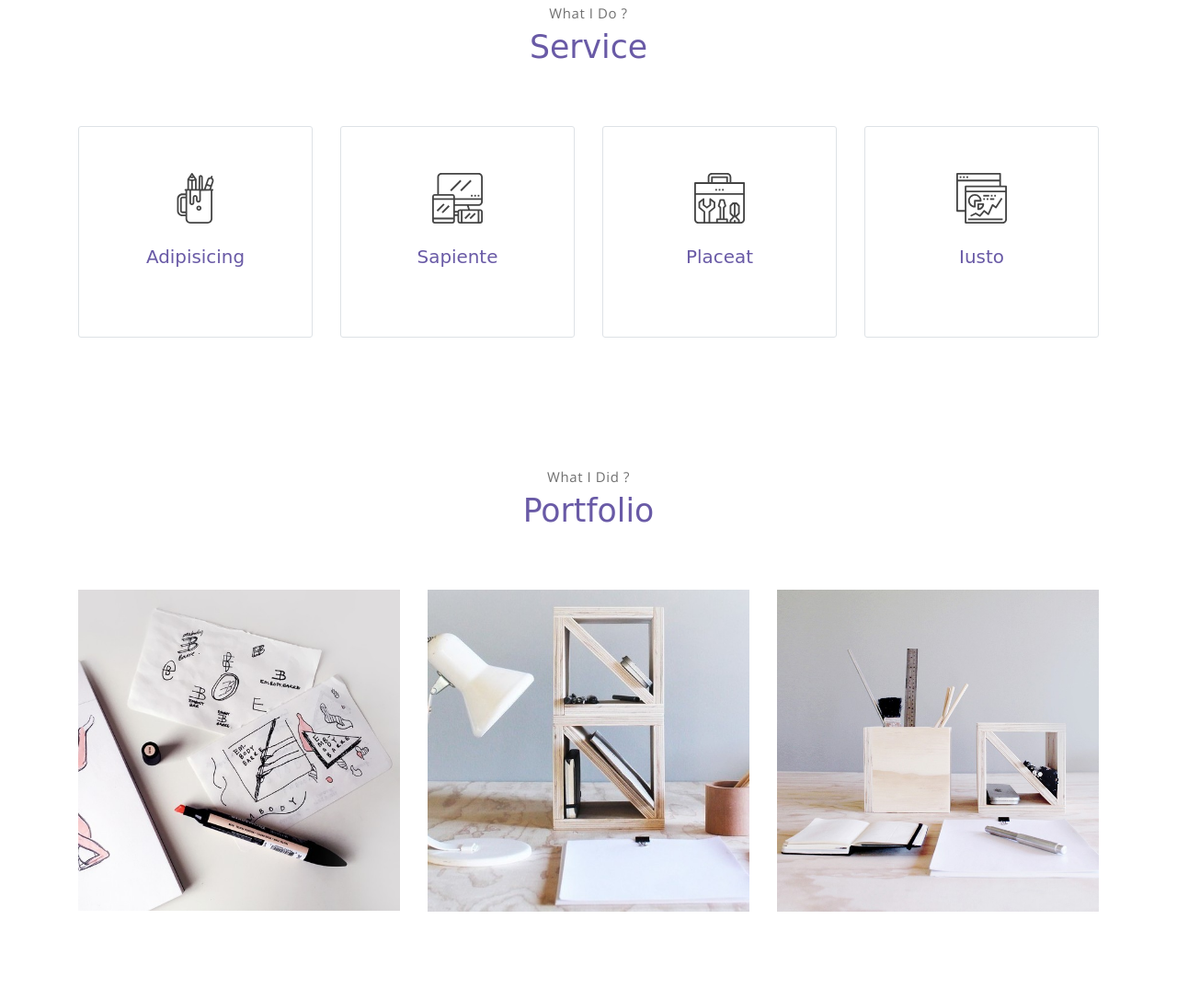
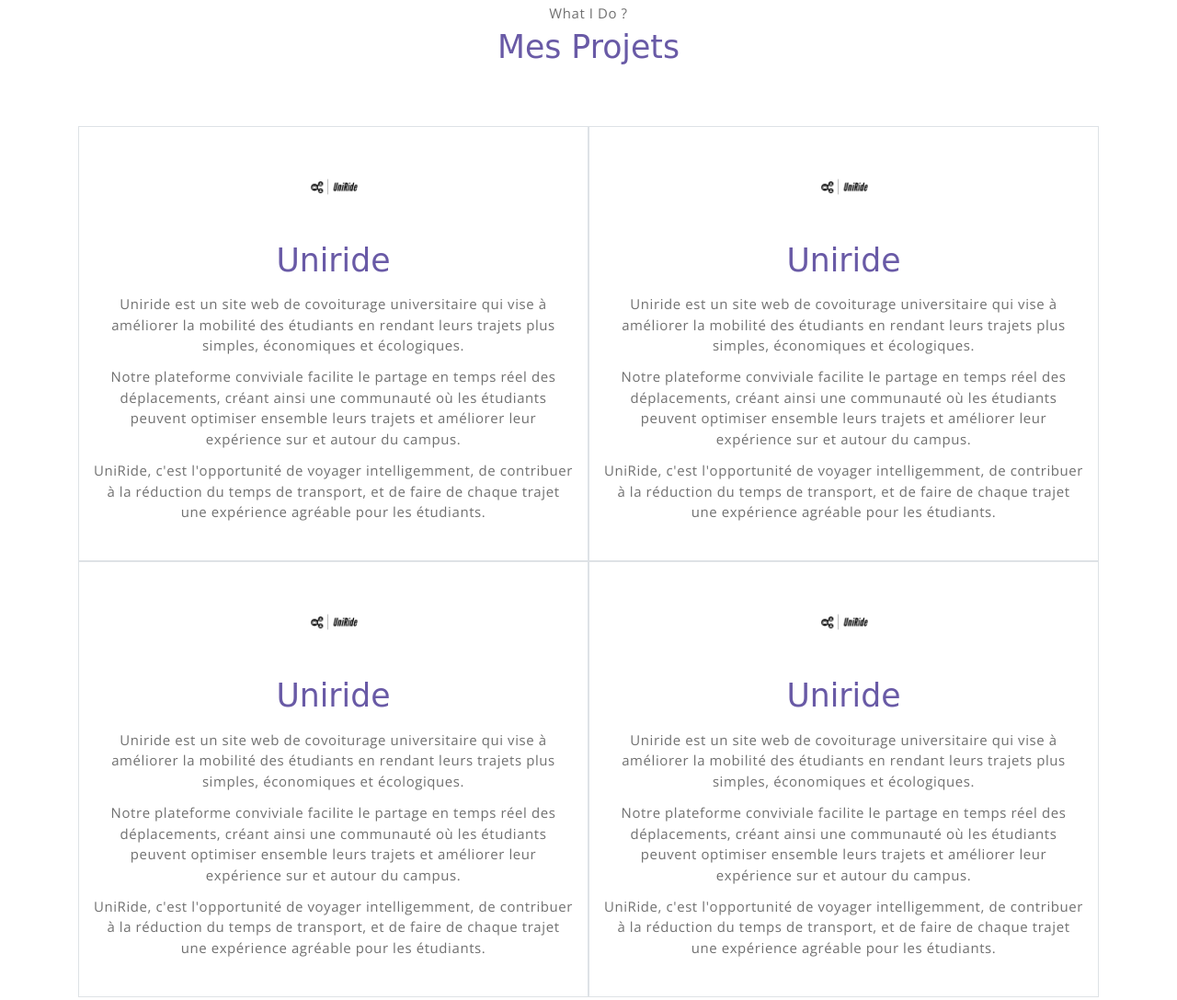
Before and after one commit to Ayoub-Bouaziz/Ayoub-Bouaziz.github.io, a website: page meyawo/public_html/index.html in a window 1280 px wide. Shown: the part 1363-2450 px from the top of the page at 92% size. Drawn offline with nearby package versions, Linux system fonts and the light colour scheme; files whose address does not match are found by name; a web font is replaced by a local one.

Commit message:
mes projet

```diff
--- a/meyawo/public_html/index.html
+++ b/meyawo/public_html/index.html
@@ -22,10 +22,13 @@
                     <a class="link" href="#home">Home</a>
                 </li>
                 <li class="item">
-                    <a class="link" href="#about">About</a>
+                    <a class="link" href="#about">Présentation</a>
                 </li>
                 <li class="item">
-                    <a class="link" href="#portfolio">Portfolio</a>
+                    <a class="link" href="#service">Mes Projets</a>
+                </li>
+                <li class="item">
+                    <a class="link" href="#portfolio">Mes Projets</a>
                 </li>
                 <li class="item">
                     <a class="link" href="#testmonial">Testmonial</a>
@@ -69,7 +72,7 @@
             <!-- about wrapper -->
             <div class="about">
                 <div class="about-img-holder">
-                    <img src="assets//miyo.jpg" class="about-img" alt="a">
+                    <img src="" class="about-img" alt="">
                 </div>
                 <div class="about-caption">
                     <p class="section-subtitle">Qui suis-je ?</p>
@@ -88,46 +91,71 @@
     <section class="section" id="service">
         <div class="container text-center">
             <p class="section-subtitle">What I Do ?</p>
-            <h6 class="section-title mb-6">Service</h6>
-            <!-- row -->
-            <div class="row">
-                <div class="col-md-6 col-lg-3">
-                    <div class="service-card">
-                        <div class="body">
-                            <img src="assets/imgs/pencil-case.svg" alt="Download free bootstrap 4 landing page, free boootstrap 4 templates, Download free bootstrap 4.1 landing page, free boootstrap 4.1.1 templates, meyawo Landing page" class="icon">
-                            <h6 class="title">Adipisicing</h6>
-                            <p class="subtitle">Labore velit culpa adipisci excepturi consequuntur itaque in nam molestias dolorem iste quod.</p>
+            <h6 class="section-title mb-6">Mes Projets</h6>
+                <div class="pricing-wrapper" >
+                    <div class="carre">
+                    <div class="pricing-card">
+                        <div class="pricing-card-header">
+                            <img class="pricing-card-icon" src="assets\imgs\UniRide-logos_black.png" alt="Download free bootstrap 4 landing page, free boootstrap 4 templates, Download free bootstrap 4.1 landing page, free boootstrap 4.1.1 templates, meyawo Landing page">
+                        </div>
+                        <div class="pricing-card-body">
+                            <h6 class="pricing-card-title">Uniride</h6>
+                            <div class="pricing-card-list">
+                                <p>Uniride est un site web de covoiturage universitaire qui vise à améliorer la mobilité des étudiants en rendant leurs trajets plus simples, économiques et écologiques.</p>
+                                <p> Notre plateforme conviviale facilite le partage en temps réel des déplacements, créant ainsi une communauté où les étudiants peuvent optimiser ensemble leurs trajets et améliorer leur expérience sur et autour du campus.</p>
+                                <p>UniRide, c'est l'opportunité de voyager intelligemment, de contribuer à la réduction du temps de transport, et de faire de chaque trajet une expérience agréable pour les étudiants.</p>
                             </div>
                         </div>
                         </div>
-                <div class="col-md-6 col-lg-3">
-                    <div class="service-card">
-                        <div class="body">
-                            <img src="assets/imgs/responsive.svg" alt="Download free bootstrap 4 landing page, free boootstrap 4 templates, Download free bootstrap 4.1 landing page, free boootstrap 4.1.1 templates, meyawo Landing page" class="icon">
-                            <h6 class="title">Sapiente</h6>
-                            <p class="subtitle">Labore velit culpa adipisci excepturi consequuntur itaque in nam molestias dolorem iste quod.</p>
+                    </div>
+                    <div class="carre">
+                        <div class="pricing-card">
+                            <div class="pricing-card-header">
+                                <img class="pricing-card-icon" src="assets\imgs\UniRide-logos_black.png" alt="Download free bootstrap 4 landing page, free boootstrap 4 templates, Download free bootstrap 4.1 landing page, free boootstrap 4.1.1 templates, meyawo Landing page">
+                            </div>
+                            <div class="pricing-card-body">
+                                <h6 class="pricing-card-title">Uniride</h6>
+                                <div class="pricing-card-list">
+                                    <p>Uniride est un site web de covoiturage universitaire qui vise à améliorer la mobilité des étudiants en rendant leurs trajets plus simples, économiques et écologiques.</p>
+                                    <p> Notre plateforme conviviale facilite le partage en temps réel des déplacements, créant ainsi une communauté où les étudiants peuvent optimiser ensemble leurs trajets et améliorer leur expérience sur et autour du campus.</p>
+                                    <p>UniRide, c'est l'opportunité de voyager intelligemment, de contribuer à la réduction du temps de transport, et de faire de chaque trajet une expérience agréable pour les étudiants.</p>
                                 </div>
                             </div>
                             </div>
-                <div class="col-md-6 col-lg-3">
-                    <div class="service-card">
-                        <div class="body">
-                            <img src="assets/imgs/toolbox.svg" alt="Download free bootstrap 4 landing page, free boootstrap 4 templates, Download free bootstrap 4.1 landing page, free boootstrap 4.1.1 templates, meyawo Landing page" class="icon">
-                            <h6 class="title">Placeat</h6>
-                            <p class="subtitle">Labore velit culpa adipisci excepturi consequuntur itaque in nam molestias dolorem iste quod.</p>
+                        </div>
+
+                        <div class="carre">
+                            <div class="pricing-card">
+                                <div class="pricing-card-header">
+                                    <img class="pricing-card-icon" src="assets\imgs\UniRide-logos_black.png" alt="Download free bootstrap 4 landing page, free boootstrap 4 templates, Download free bootstrap 4.1 landing page, free boootstrap 4.1.1 templates, meyawo Landing page">
+                                </div>
+                                <div class="pricing-card-body">
+                                    <h6 class="pricing-card-title">Uniride</h6>
+                                    <div class="pricing-card-list">
+                                        <p>Uniride est un site web de covoiturage universitaire qui vise à améliorer la mobilité des étudiants en rendant leurs trajets plus simples, économiques et écologiques.</p>
+                                        <p> Notre plateforme conviviale facilite le partage en temps réel des déplacements, créant ainsi une communauté où les étudiants peuvent optimiser ensemble leurs trajets et améliorer leur expérience sur et autour du campus.</p>
+                                        <p>UniRide, c'est l'opportunité de voyager intelligemment, de contribuer à la réduction du temps de transport, et de faire de chaque trajet une expérience agréable pour les étudiants.</p>
                                     </div>
                                 </div>
                                 </div>
-                <div class="col-md-6 col-lg-3">
-                    <div class="service-card">
-                        <div class="body">
-                            <img src="assets/imgs/analytics.svg" alt="Download free bootstrap 4 landing page, free boootstrap 4 templates, Download free bootstrap 4.1 landing page, free boootstrap 4.1.1 templates, meyawo Landing page" class="icon">
-                            <h6 class="title">Iusto</h6>
-                            <p class="subtitle">Labore velit culpa adipisci excepturi consequuntur itaque in nam molestias dolorem iste quod.</p>
+                            </div>
+                            <div class="carre">
+                                <div class="pricing-card">
+                                    <div class="pricing-card-header">
+                                        <img class="pricing-card-icon" src="assets\imgs\UniRide-logos_black.png" alt="Download free bootstrap 4 landing page, free boootstrap 4 templates, Download free bootstrap 4.1 landing page, free boootstrap 4.1.1 templates, meyawo Landing page">
+                                    </div>
+                                    <div class="pricing-card-body">
+                                        <h6 class="pricing-card-title">Uniride</h6>
+                                        <div class="pricing-card-list">
+                                            <p>Uniride est un site web de covoiturage universitaire qui vise à améliorer la mobilité des étudiants en rendant leurs trajets plus simples, économiques et écologiques.</p>
+                                            <p> Notre plateforme conviviale facilite le partage en temps réel des déplacements, créant ainsi une communauté où les étudiants peuvent optimiser ensemble leurs trajets et améliorer leur expérience sur et autour du campus.</p>
+                                            <p>UniRide, c'est l'opportunité de voyager intelligemment, de contribuer à la réduction du temps de transport, et de faire de chaque trajet une expérience agréable pour les étudiants.</p>
                                         </div>
                                     </div>
                                     </div>
-            </div><!-- end of row -->
+                                </div>
+
+
         </div>
     </section><!-- end of service section -->
 
```
Also changed, not shown: meyawo/public_html/assets/css/meyawo.css, meyawo/public_html/assets/imgs/UniRide-logos_black.png (added), meyawo/public_html/assets/imgs/uniride.png (added). Lines whose indentation alone changed are shown as unchanged.
